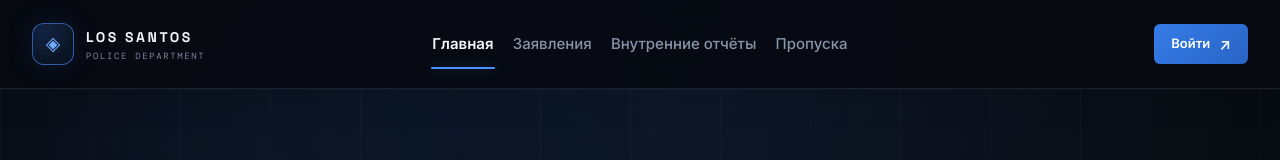
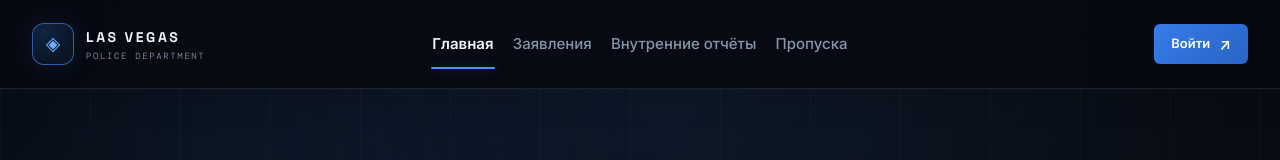
Before and after one commit to kofflay/majestic-web, a Next.js app in the folder las-vegas/: page /las-vegas/start in a window 1280 px wide. Shown: the top 160 px of the page. Built offline with nearby package versions, Linux system fonts and the light colour scheme; no server answers.

Commit message:
Replace legacy city branding in Las Vegas interface

```diff
--- a/las-vegas/components/Header.js
+++ b/las-vegas/components/Header.js
@@ -124,11 +124,11 @@ export default function Header({ user }) {
           <button
             className="brand"
             onClick={() => navigate('/start')}
-            aria-label="LSPD — на главную"
+            aria-label="Las Vegas — на главную"
           >
             <span className="brand__mark" aria-hidden="true">◈</span>
             <span className="brand__text">
-              <strong>LOS SANTOS</strong>
+              <strong>LAS VEGAS</strong>
               <small>POLICE DEPARTMENT</small>
             </span>
           </button>
```
